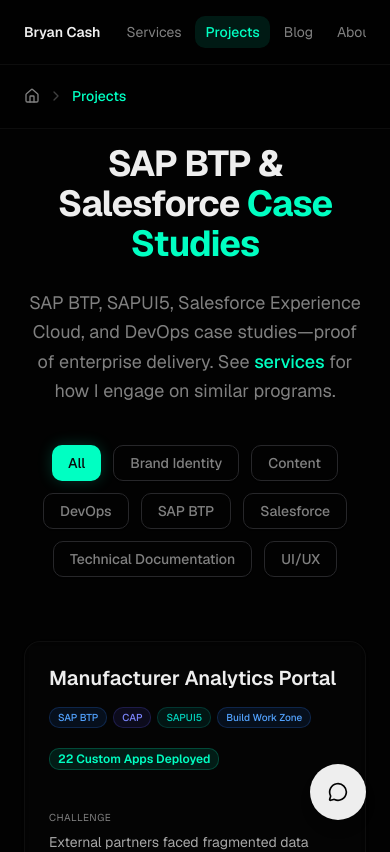
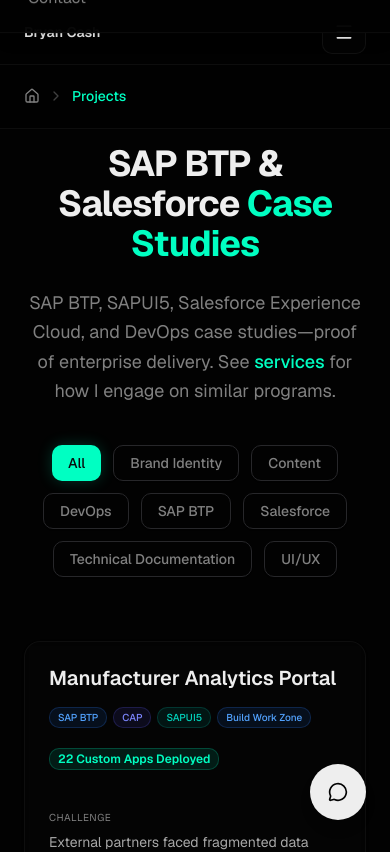
Before and after one commit to bryan0578/my-portfolio, a Next.js app: page /projects in a window 390 px wide. Shown: the top 852 px of the page. Built offline with nearby package versions, Linux system fonts and the light colour scheme.

Commit message:
mobile nav bar

```diff
--- a/components/site-header.tsx
+++ b/components/site-header.tsx
@@ -1,7 +1,9 @@
 "use client"
 
+import { useEffect, useState } from "react"
 import Link from "next/link"
 import { usePathname } from "next/navigation"
+import { Menu, X } from "lucide-react"
 import { cn } from "@/lib/utils"
 
 const navLinks = [
@@ -15,6 +17,35 @@
 
 export function SiteHeader() {
   const pathname = usePathname()
+  const [mobileOpen, setMobileOpen] = useState(false)
+
+  useEffect(() => {
+    setMobileOpen(false)
+  }, [pathname])
+
+  useEffect(() => {
+    if (!mobileOpen) return
+
+    const onKeyDown = (event: KeyboardEvent) => {
+      if (event.key === "Escape") {
+        setMobileOpen(false)
+      }
+    }
+
+    const previousOverflow = document.body.style.overflow
+    document.body.style.overflow = "hidden"
+    window.addEventListener("keydown", onKeyDown)
+
+    return () => {
+      document.body.style.overflow = previousOverflow
+      window.removeEventListener("keydown", onKeyDown)
+    }
+  }, [mobileOpen])
+
+  const closeMobileMenu = () => setMobileOpen(false)
+
+  const isActiveRoute = (href: string) =>
+    pathname === href || (href !== "/" && pathname.startsWith(`${href}/`))
 
   return (
     <header className="fixed top-0 left-0 right-0 z-50 border-b border-border/50 bg-background/80 backdrop-blur-xl">
@@ -27,14 +58,11 @@
         </Link>
 
         <nav
-          className="flex items-center gap-1 sm:gap-2 overflow-x-auto"
+          className="hidden md:flex items-center gap-1 sm:gap-2"
           aria-label="Primary navigation"
         >
           {navLinks.map(({ href, label }) => {
-            const path: string = href
-            const isActive =
-              pathname === href ||
-              (path !== "/" && pathname.startsWith(`${href}/`))
+            const isActive = isActiveRoute(href)
 
             return (
               <Link
@@ -52,7 +80,65 @@
             )
           })}
         </nav>
+
+        <button
+          type="button"
+          aria-label={mobileOpen ? "Close navigation menu" : "Open navigation menu"}
+          aria-expanded={mobileOpen}
+          aria-controls="mobile-site-menu"
+          onClick={() => setMobileOpen((prev) => !prev)}
+          className={cn(
+            "md:hidden inline-flex items-center justify-center rounded-md border border-border/60 bg-card/50 text-foreground",
+            "h-11 w-11 transition-colors",
+            "hover:border-[#00FFC2]/40 hover:text-[#00FFC2] hover:bg-[#00FFC2]/10",
+            "focus-visible:outline-none focus-visible:ring-2 focus-visible:ring-[#00FFC2]/70 focus-visible:ring-offset-2 focus-visible:ring-offset-background"
+          )}
+        >
+          {mobileOpen ? <X className="size-5" aria-hidden /> : <Menu className="size-5" aria-hidden />}
+        </button>
       </div>
+
+      <div
+        className={cn(
+          "md:hidden fixed inset-0 z-40 bg-black/50 transition-opacity duration-200",
+          mobileOpen ? "opacity-100 pointer-events-auto" : "opacity-0 pointer-events-none"
+        )}
+        onClick={closeMobileMenu}
+        aria-hidden="true"
+      />
+
+      <nav
+        id="mobile-site-menu"
+        aria-label="Mobile navigation"
+        className={cn(
+          "md:hidden fixed top-16 left-0 right-0 z-50 border-b border-border/50 bg-background/95 backdrop-blur-xl shadow-lg",
+          "transition-transform duration-200",
+          mobileOpen ? "translate-y-0" : "-translate-y-[110%]"
+        )}
+      >
+        <ul className="px-4 py-3 space-y-1">
+          {navLinks.map(({ href, label }) => {
+            const isActive = isActiveRoute(href)
+
+            return (
+              <li key={href}>
+                <Link
+                  href={href}
+                  onClick={closeMobileMenu}
+                  className={cn(
+                    "flex items-center rounded-md px-3 min-h-11 text-base transition-colors",
+                    isActive
+                      ? "text-[#00FFC2] font-medium bg-[#00FFC2]/10"
+                      : "text-muted-foreground hover:text-foreground hover:bg-muted/60"
+                  )}
+                >
+                  {label}
+                </Link>
+              </li>
+            )
+          })}
+        </ul>
+      </nav>
     </header>
   )
 }
```
